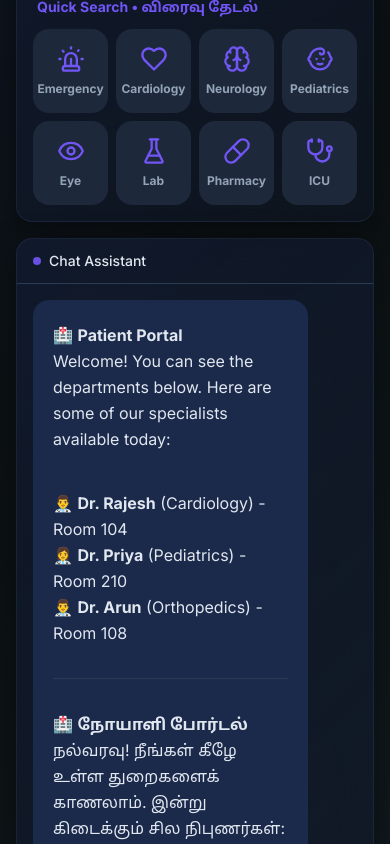
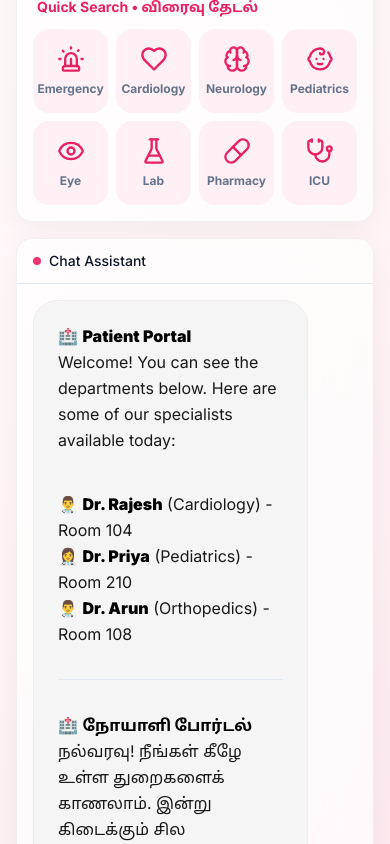
Before and after one commit to Sackthika/helpful-paths-ai, a React (Vite) app in the folder helpful-paths-ai/: page /kiosk in a window 390 px wide. Shown: the part 676-1520 px from the top of the page. Built offline with nearby package versions, Linux system fonts and the light colour scheme; no server answers; the HTML template or start-up script is replaced by a standard one.

Commit message:
style: enhance UI aesthetics and chat message components

```diff
--- a/helpful-paths-ai/src/components/ChatMessage.tsx
+++ b/helpful-paths-ai/src/components/ChatMessage.tsx
@@ -17,17 +17,17 @@ export default function ChatMessage({ role, content }: ChatMessageProps) {
       className={`flex ${isBot ? "justify-start" : "justify-end"} mb-3`}
     >
       <div
-        className={`max-w-[85%] rounded-2xl px-5 py-4 text-base leading-relaxed whitespace-pre-line ${isBot
-            ? "bg-chat-bot text-foreground rounded-bl-sm"
-            : "bg-chat-user text-foreground rounded-br-sm"
+        className={`max-w-[85%] rounded-[1.5rem] px-6 py-4 text-base shadow-sm leading-relaxed whitespace-pre-line ${isBot
+          ? "bg-[#F5F5F5] text-black border border-[#EEEEEE] rounded-bl-sm"
+          : "bg-[#E91E63] text-white rounded-br-sm font-bold shadow-md shadow-pink-200/50"
           }`}
       >
         {isBot ? (
-          <div className="prose prose-invert prose-base max-w-none [&_p]:my-1.5 [&_li]:my-1">
+          <div className="prose prose-base max-w-none text-black/90 [&_p]:my-1.5 [&_li]:my-1 [&_strong]:text-black [&_strong]:font-black">
             <ReactMarkdown>{content}</ReactMarkdown>
           </div>
         ) : (
-          <span className="font-medium">{content}</span>
+          <span>{content}</span>
         )}
       </div>
     </motion.div>
--- a/helpful-paths-ai/src/index.css
+++ b/helpful-paths-ai/src/index.css
@@ -6,58 +6,51 @@
 
 @layer base {
   :root {
-    /* Professional Slate & Indigo Theme */
-    --background: 222 47% 11%;
-    --foreground: 213 31% 91%;
+    /* Clean Light Theme */
+    --background: 0 0% 100%;
+    --foreground: 222 47% 11%;
 
-    --card: 222 47% 14%;
-    --card-foreground: 213 31% 91%;
+    --card: 0 0% 100%;
+    --card-foreground: 222 47% 11%;
 
-    --popover: 222 47% 12%;
-    --popover-foreground: 213 31% 91%;
+    --popover: 0 0% 100%;
+    --popover-foreground: 222 47% 11%;
 
-    --primary: 250 89% 65%;
+    --primary: 340 82% 52%;
+    /* Pink Primary */
     --primary-foreground: 0 0% 100%;
 
-    --secondary: 217 33% 17%;
-    --secondary-foreground: 215 20% 65%;
+    --secondary: 340 100% 97%;
+    /* Very Light Pink */
+    --secondary-foreground: 340 82% 52%;
 
-    --muted: 223 47% 20%;
-    --muted-foreground: 215 20% 65%;
+    --muted: 210 40% 96.1%;
+    --muted-foreground: 215.4 16.3% 46.9%;
 
-    --accent: 250 89% 65%;
-    --accent-foreground: 0 0% 100%;
+    --accent: 340 100% 97%;
+    --accent-foreground: 340 82% 52%;
 
-    --destructive: 0 84% 60%;
-    --destructive-foreground: 0 0% 100%;
+    --destructive: 0 84.2% 60.2%;
+    --destructive-foreground: 210 40% 98%;
 
-    --border: 217 33% 25%;
-    --input: 217 33% 25%;
-    --ring: 250 89% 65%;
+    --border: 214.3 31.8% 91.4%;
+    --input: 214.3 31.8% 91.4%;
+    --ring: 340 82% 52%;
 
-    --radius: 1rem;
+    --radius: 1.25rem;
 
-    /* Custom tokens for Hospital UI */
-    --kiosk-glow: 250 89% 65%;
-    --kiosk-surface: 222 47% 13%;
-    --kiosk-surface-hover: 222 47% 18%;
-    --floor-ground: 222 47% 20%;
-    --floor-highlight: 250 89% 65%;
-    --floor-path: 45 93% 47%;
-    --chat-user: 250 89% 65%;
-    --chat-bot: 222 47% 20%;
+    /* Custom tokens for Hospital UI - Light Mode */
+    --kiosk-glow: 340 82% 52%;
+    --kiosk-surface: 0 0% 100%;
+    --kiosk-surface-hover: 340 100% 98%;
+    --floor-ground: 0 0% 95%;
+    --floor-highlight: 340 82% 52%;
+    --floor-path: 340 82% 52%;
+    --chat-user: 340 82% 52%;
+    --chat-bot: 0 0% 96%;
     --voice-active: 0 91% 62%;
-    --voice-pulse: 250 89% 65%;
-    --tamil-accent: 38 92% 50%;
-
-    --sidebar-background: 222 47% 12%;
-    --sidebar-foreground: 213 31% 91%;
-    --sidebar-primary: 250 89% 65%;
-    --sidebar-primary-foreground: 0 0% 100%;
-    --sidebar-accent: 217 33% 17%;
-    --sidebar-accent-foreground: 213 31% 91%;
-    --sidebar-border: 217 33% 25%;
-    --sidebar-ring: 250 89% 65%;
+    --voice-pulse: 340 82% 52%;
+    --tamil-accent: 340 82% 52%;
   }
 }
 
@@ -91,14 +84,14 @@
   }
 
   .glass-surface {
-    background: linear-gradient(135deg, hsl(var(--card) / 0.7) 0%, hsl(var(--card) / 0.3) 100%);
+    background: rgba(255, 255, 255, 0.7);
     backdrop-filter: blur(20px);
-    border: 1px solid hsl(var(--border) / 0.4);
-    box-shadow: 0 8px 32px 0 rgba(0, 0, 0, 0.37);
+    border: 1px solid rgba(0, 0, 0, 0.05);
+    box-shadow: 0 8px 32px 0 rgba(0, 0, 0, 0.05);
   }
 
   .kiosk-gradient {
-    background: linear-gradient(135deg, hsl(var(--background)) 0%, hsl(200 25% 6%) 50%, hsl(200 30% 10%) 100%);
+    background: linear-gradient(135deg, #FFFFFF 0%, #FFF5F7 50%, #FCE4EC 100%);
   }
 
   .pulse-ring {
--- a/helpful-paths-ai/src/pages/RoleSelection.tsx
+++ b/helpful-paths-ai/src/pages/RoleSelection.tsx
@@ -8,24 +8,37 @@ const RoleSelection = () => {
 
     const roles = [
         {
+            id: 'doctor',
+            title: 'Doctor',
+            titleTA: 'டாக்டர்',
+            image: "https://images.unsplash.com/photo-1537368910025-700350fe46c7?auto=format&fit=crop&q=80&w=600",
+            icon: <Building2 size={32} className="text-[#E91E63]" />,
+            description: 'Access patient records and diagnostic tools.',
+            descriptionTA: 'நோயாளி பதிவுகள் மற்றும் நோயறிதல் கருவிகளை அணுகவும்.',
+            bgColor: 'bg-[#FCE4EC]',
+            borderColor: 'border-[#F8BBD0]',
+        },
+        {
             id: 'patient',
             title: 'Patient',
             titleTA: 'நோயாளி',
-            icon: <Users size={40} className="text-secondary-foreground" />,
+            image: "https://images.unsplash.com/photo-1516549655169-df83a0774514?auto=format&fit=crop&q=80&w=600",
+            icon: <Users size={32} className="text-[#E91E63]" />,
             description: 'Get directions to departments and find your room.',
             descriptionTA: 'துறைகளுக்கான வழிகள் மற்றும் அறையைக் கண்டறிய.',
-            color: 'from-blue-500/20 to-blue-500/5',
-            borderColor: 'border-blue-500/30',
+            bgColor: 'bg-[#FCE4EC]',
+            borderColor: 'border-[#F8BBD0]',
         },
         {
             id: 'others',
             title: 'Others',
             titleTA: 'மற்றவை',
-            icon: <Settings size={40} className="text-orange-500" />,
+            image: "https://images.unsplash.com/photo-1519494026892-80bbd2d6fd0d?auto=format&fit=crop&q=80&w=600",
+            icon: <Building2 size={32} className="text-[#E91E63]" />,
             description: 'Locate patients, general assistance, and staff directory.',
             descriptionTA: 'நோயாளிகளைக் கண்டறியவும், பொது உதவி மற்றும் ஊழியர் பட்டியல்.',
-            color: 'from-orange-500/20 to-orange-500/5',
-            borderColor: 'border-orange-500/30',
+            bgColor: 'bg-[#FCE4EC]',
+            borderColor: 'border-[#F8BBD0]',
         },
     ];
 
@@ -34,67 +47,72 @@ const RoleSelection = () => {
     };
 
     return (
-        <div className="min-h-screen kiosk-gradient flex flex-col items-center justify-center p-6 relative overflow-hidden">
-            {/* Background Glows */}
-            <div className="absolute top-[-10%] left-[-10%] w-[40%] h-[40%] bg-primary/10 rounded-full blur-[120px] animate-pulse" />
-            <div className="absolute bottom-[-10%] right-[-10%] w-[40%] h-[40%] bg-secondary/10 rounded-full blur-[120px] animate-pulse" />
+        <div className="min-h-screen bg-white flex flex-col items-center justify-center p-6 relative overflow-hidden font-sans">
+            {/* Soft decorative elements */}
+            <div className="absolute top-[-5%] right-[-5%] w-[30%] h-[30%] bg-[#FCE4EC] rounded-full blur-[80px] opacity-50" />
+            <div className="absolute bottom-[-5%] left-[-5%] w-[30%] h-[30%] bg-[#FCE4EC] rounded-full blur-[80px] opacity-50" />
 
             {/* Header Section */}
             <motion.div
-                initial={{ opacity: 0, y: -30 }}
+                initial={{ opacity: 0, y: -20 }}
                 animate={{ opacity: 1, y: 0 }}
-                className="text-center mb-16 z-10"
+                className="text-center mb-12 z-10"
             >
-                <div className="flex items-center justify-center gap-4 mb-6">
-                    <div className="w-16 h-16 bg-primary/20 rounded-2xl flex items-center justify-center shadow-2xl border border-primary/30">
-                        <Building2 className="text-primary" size={36} />
+                <div className="flex flex-col items-center gap-4 mb-4">
+                    <div className="w-20 h-20 bg-[#FCE4EC] rounded-3xl flex items-center justify-center shadow-sm border border-[#F8BBD0]">
+                        <Building2 className="text-[#E91E63]" size={40} />
                     </div>
-                    <div className="text-left">
-                        <h1 className="text-4xl font-display font-black text-foreground tracking-tighter leading-none">
-                            SMART HOSPITAL<br />
-                            <span className="text-primary">NAVIGATION SYSTEM</span>
-                        </h1>
-                    </div>
+                    <h1 className="text-4xl md:text-5xl font-black text-black tracking-tighter leading-tight">
+                        SMART HOSPITAL<br />
+                        <span className="text-[#E91E63]">NAVIGATION SYSTEM</span>
+                    </h1>
                 </div>
-                <div className="h-0.5 w-64 bg-gradient-to-r from-transparent via-primary/50 to-transparent mx-auto mb-6" />
-                <h2 className="text-xl font-bold text-foreground/80 lowercase tracking-widest bg-muted/30 px-6 py-2 rounded-full inline-block border border-border/50">
+                <p className="text-black/60 font-bold uppercase tracking-[0.2em] text-sm">
                     Select Your Role to Continue
-                </h2>
+                </p>
+                <div className="h-1 w-24 bg-[#E91E63] mx-auto mt-4 rounded-full" />
             </motion.div>
 
             {/* Roles Grid */}
-            <div className="grid grid-cols-1 md:grid-cols-2 gap-8 w-full max-w-4xl z-10">
+            <div className="grid grid-cols-1 md:grid-cols-2 gap-10 w-full max-w-5xl z-10">
                 {roles.map((role, index) => (
                     <motion.button
                         key={role.id}
-                        initial={{ opacity: 0, y: 20 }}
-                        animate={{ opacity: 1, y: 0 }}
-                        transition={{ delay: 0.1 * (index + 1) }}
-                        whileHover={{ y: -10, scale: 1.02 }}
+                        initial={{ opacity: 0, scale: 0.9 }}
+                        animate={{ opacity: 1, scale: 1 }}
+                        transition={{ delay: 0.1 * index }}
+                        whileHover={{ y: -8, scale: 1.02 }}
                         whileTap={{ scale: 0.98 }}
                         onClick={() => handleRoleSelection(role.id)}
-                        className={`glass-surface p-8 rounded-[2.5rem] flex flex-col items-center text-center gap-6 border-2 ${role.borderColor} hover:shadow-2xl hover:shadow-primary/10 transition-all group relative overflow-hidden`}
+                        className={`${role.bgColor} p-0 rounded-[3rem] flex flex-col items-stretch text-left border-2 ${role.borderColor} shadow-xl shadow-pink-100/50 hover:shadow-2xl hover:shadow-pink-200/60 transition-all group overflow-hidden`}
                     >
-                        {/* Gradient Background for card */}
-                        <div className={`absolute inset-0 bg-gradient-to-br ${role.color} opacity-30 group-hover:opacity-100 transition-opacity`} />
-
-                        <div className="w-24 h-24 rounded-3xl bg-muted/40 flex items-center justify-center mb-2 shadow-inner group-hover:bg-muted/20 transition-colors relative z-10">
-                            {role.icon}
+                        {/* Image Header */}
+                        <div className="h-56 relative overflow-hidden">
+                            <img
+                                src={role.image}
+                                alt={role.title}
+                                className="w-full h-full object-cover group-hover:scale-110 transition-transform duration-700"
+                            />
+                            <div className="absolute inset-0 bg-black/10 group-hover:bg-transparent transition-colors" />
+                            <div className="absolute bottom-6 right-6 w-16 h-16 rounded-2xl bg-white/90 backdrop-blur flex items-center justify-center shadow-lg">
+                                {role.icon}
+                            </div>
                         </div>
 
-                        <div className="relative z-10">
-                            <h3 className="text-2xl font-black text-foreground">{role.title}</h3>
-                            <p className="text-primary font-bold">{role.titleTA}</p>
-                        </div>
+                        {/* Content */}
+                        <div className="p-8 flex flex-col gap-4">
+                            <div>
+                                <h3 className="text-3xl font-black text-black leading-none">{role.title}</h3>
+                                <p className="text-[#E91E63] font-bold text-lg mt-1">{role.titleTA}</p>
+                            </div>
 
-                        <div className="relative z-10">
-                            <p className="text-sm text-muted-foreground font-medium leading-relaxed">{role.description}</p>
-                            <p className="text-xs text-muted-foreground/60 italic mt-1">{role.descriptionTA}</p>
-                        </div>
+                            <div className="space-y-1">
+                                <p className="text-black/70 font-semibold leading-relaxed">{role.description}</p>
+                                <p className="text-black/50 text-sm italic font-medium">{role.descriptionTA}</p>
+                            </div>
 
-                        <div className="mt-4 w-full relative z-10">
-                            <div className="bg-primary text-primary-foreground py-4 rounded-2xl font-black text-sm uppercase tracking-widest flex items-center justify-center gap-2 group-hover:gap-4 transition-all">
-                                Enter System <ChevronRight size={18} />
+                            <div className="mt-4 bg-white text-black py-4 rounded-2xl font-black text-sm uppercase tracking-widest flex items-center justify-center gap-2 border-2 border-transparent group-hover:border-[#E91E63] group-hover:text-[#E91E63] transition-all">
+                                Enter System <ChevronRight size={20} />
                             </div>
                         </div>
                     </motion.button>
@@ -105,16 +123,16 @@ const RoleSelection = () => {
             <motion.footer
                 initial={{ opacity: 0 }}
                 animate={{ opacity: 1 }}
-                transition={{ delay: 0.6 }}
-                className="mt-20 text-center z-10"
+                transition={{ delay: 0.5 }}
+                className="mt-16 text-center z-10"
             >
-                <p className="text-xs font-bold text-muted-foreground uppercase tracking-[0.3em]">
-                    Powered by Advanced AI Navigation Interface v2.0
+                <p className="text-xs font-black text-black/40 uppercase tracking-[0.4em]">
+                    Powered by Advanced AI Navigation
                 </p>
-                <div className="flex gap-4 justify-center mt-4">
-                    <div className="w-2 h-2 rounded-full bg-primary animate-pulse" />
-                    <div className="w-2 h-2 rounded-full bg-primary/40" />
-                    <div className="w-2 h-2 rounded-full bg-primary/20" />
+                <div className="flex gap-2 justify-center mt-6">
+                    <div className="w-8 h-1 rounded-full bg-[#E91E63]" />
+                    <div className="w-2 h-1 rounded-full bg-[#F8BBD0]" />
+                    <div className="w-2 h-1 rounded-full bg-[#F8BBD0]" />
                 </div>
             </motion.footer>
         </div>
```
